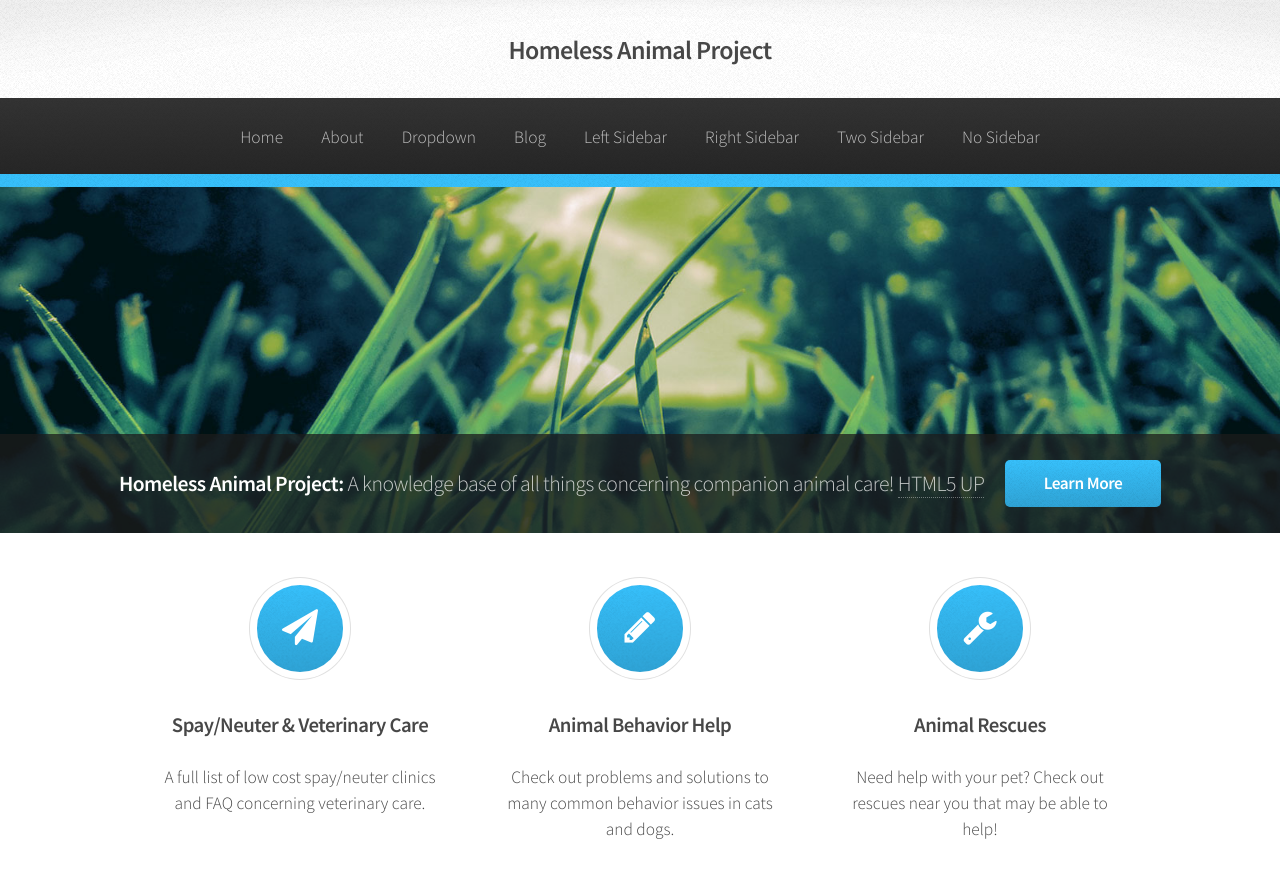
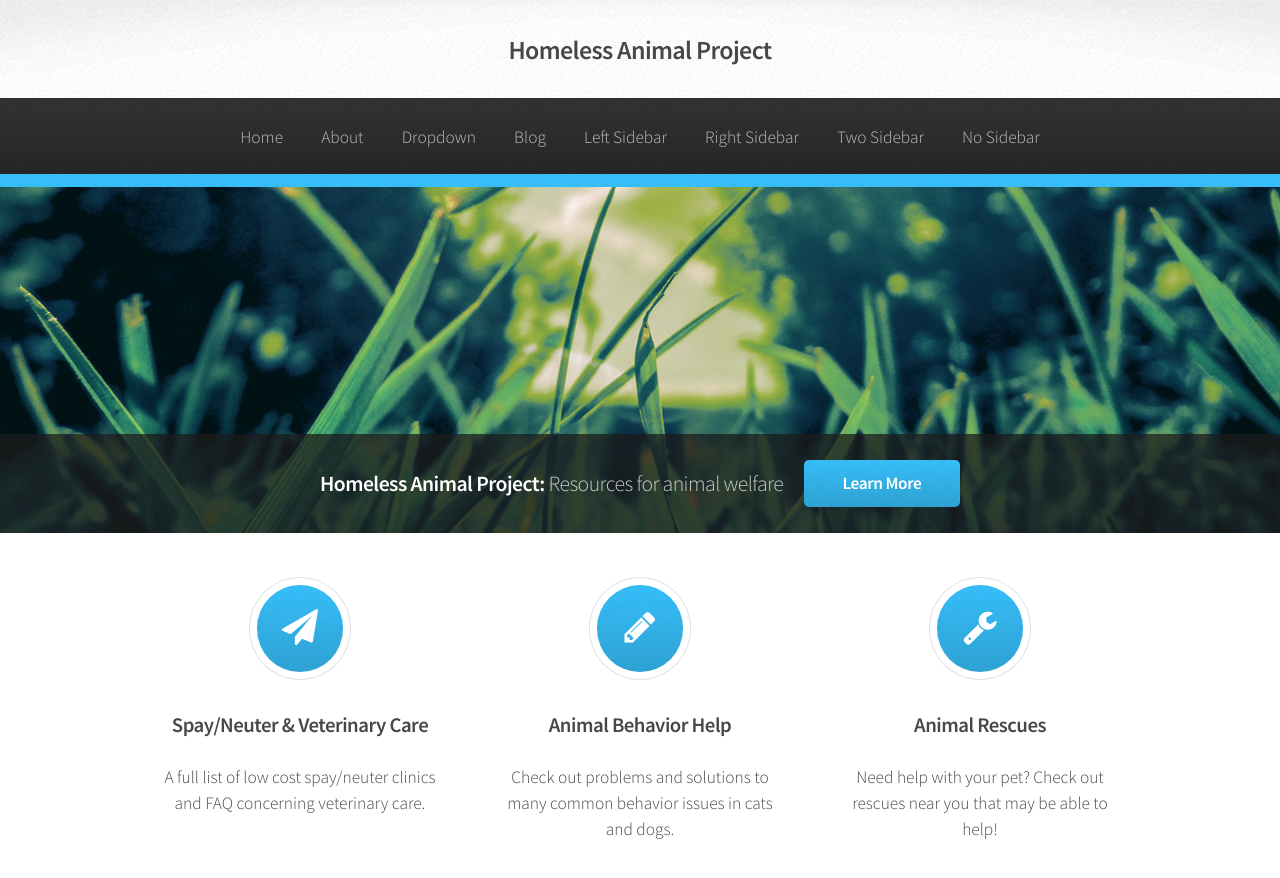
Before and after one commit to HomelessAnimalProject/HomelessAnimalProject.github.io, a Jekyll site: the page built from index.html, in a window 1280 px wide and 900 px high. Shown: the top 878 px of the window. Built offline with Jekyll 4.4.1, drawn with Linux system fonts in a browser that asks for light colours; the list of posts is cut into pages by our own code.

Commit message:
Update index.html

```diff
--- a/index.html
+++ b/index.html
@@ -6,7 +6,7 @@
 <!-- Banner -->
 	<section id="banner">
 		<header>
-			<h2>Homeless Animal Project: <em>A knowledge base of all things concerning companion animal care! <a href="http://html5up.net">HTML5 UP</a></em></h2>
+			<h2>{{ site.name }}: <em>{{ site.description }}</em></h2>
 			<a href="#" class="button">Learn More</a>
 		</header>
 	</section>
```
